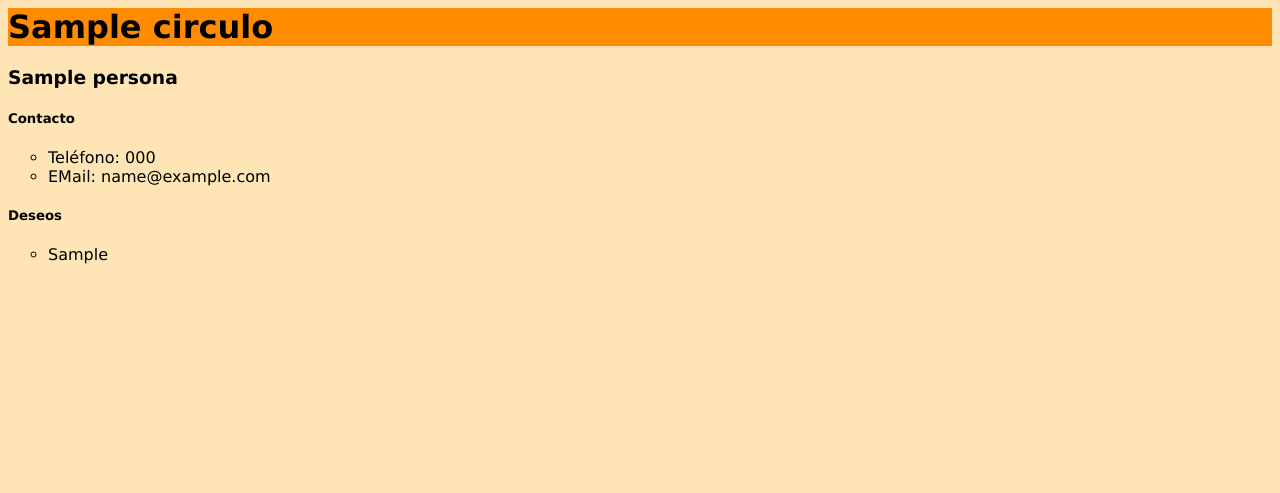
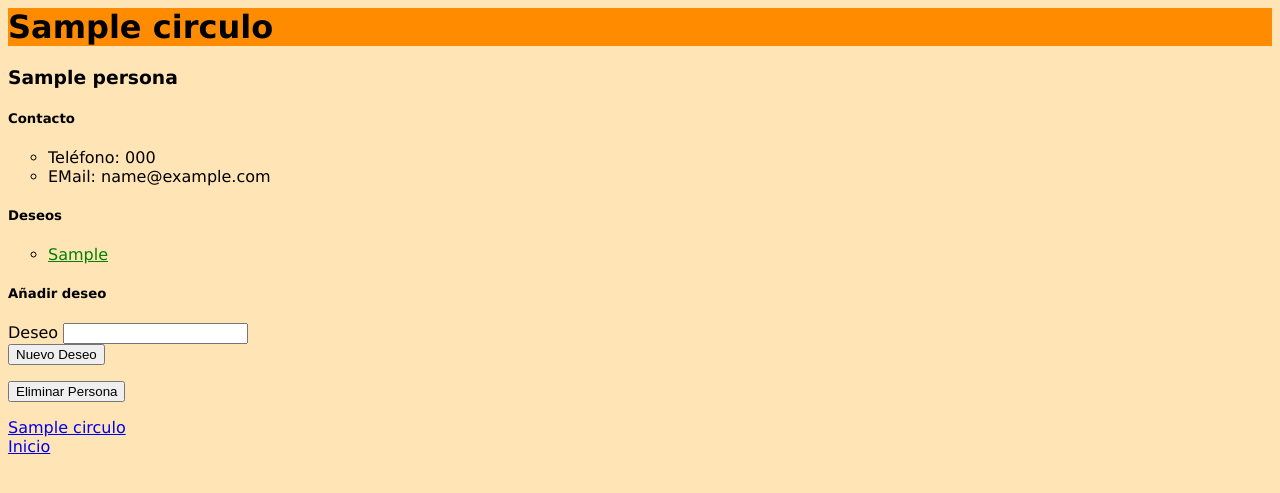
Before and after one commit to jstitch/gift_circle, a Django app: page /persona/1 in a window 1280 px wide. Shown: the top 493 px of the page. Run offline with Django 3.2, Linux system fonts and the light colour scheme; tables that the repository leaves empty hold one stand-in row (values such as "Sample post").

Commit message:
Webapp eliminar entidades. Navegacion.

```diff
--- a/GiftCircle/circulo/templates/circulo/circulo.html
+++ b/GiftCircle/circulo/templates/circulo/circulo.html
@@ -20,7 +20,7 @@
   {% endfor %}
 </ul>
 
-{% if not circulo.shuffeled %}
+{% if not circulo.shuffeled and circulo.persona_set.all|length > 2 %}
 <h5>Enviar</h5>
 <form action="{% url 'circulo:enviar_circulo' circulo.id %}" method="post">
   {% csrf_token %}
@@ -49,3 +49,5 @@
 {% csrf_token %}
   <input type="submit" value="Eliminar Circulo" />
 </form>
+
+<a href="{% url 'circulo:index' %}">Inicio</a>
--- a/GiftCircle/circulo/templates/circulo/persona.html
+++ b/GiftCircle/circulo/templates/circulo/persona.html
@@ -13,9 +13,32 @@
     <li>EMail: {{ persona.email}}</li>
   {% endif %}
 </ul>
+
+{% if persona.deseo_set.all|length > 0 %}
 <h5>Deseos</h5>
 <ul>
   {% for deseo in persona.deseo_set.all %}
-    <li>{{ deseo.deseo }}</li>
+    <li><a href="{% url 'circulo:deseo' deseo.id %}">{{ deseo.deseo }}</a></li>
   {% endfor %}
 </ul>
+{% endif %}
+
+<h5>Añadir deseo</h5>
+{% if error_message %}<p><strong>{{ error_message }}</strong></p>{% endif %}
+
+<form action="{% url 'circulo:nuevo_deseo' persona.id %}" method="post">
+{% csrf_token %}
+  <label for="deseo">Deseo</label>
+  <input type="text" name="deseo" id="deseo" value="" /><br />
+
+  <input type="submit" value="Nuevo Deseo" />
+</form>
+
+<form action="{% url 'circulo:eliminar_persona' persona.id %}" method="post">
+{% csrf_token %}
+  <input type="submit" value="Eliminar Persona" />
+</form>
+
+<a href="{% url 'circulo:circulo' persona.circulo.id %}">{{ persona.circulo.nombre }}</a>
+<br />
+<a href="{% url 'circulo:index' %}">Inicio</a>
--- a/GiftCircle/circulo/urls.py
+++ b/GiftCircle/circulo/urls.py
@@ -4,19 +4,19 @@ from . import views
 
 app_name = 'circulo'
 urlpatterns = [
-    # ex: /
     path('', views.IndexView.as_view(), name='index'),
-    # ex: /5
+
     path('<int:pk>', views.CirculoView.as_view(), name='circulo'),
-    # ex: /persona/4
     path('persona/<int:pk>', views.PersonaView.as_view(), name='persona'),
-    # ex: /deseo/3
     path('deseo/<int:pk>', views.DeseoView.as_view(), name='deseo'),
 
     path('<int:circulo_id>/enviar_circulo', views.enviar_circulo, name='enviar_circulo'),
 
     path('nuevo_circulo', views.nuevo_circulo, name='nuevo_circulo'),
     path('<int:circulo_id>/nueva_persona', views.nueva_persona, name='nueva_persona'),
+    path('<int:persona_id>/nuevo_deseo', views.nuevo_deseo, name='nuevo_deseo'),
 
     path('<int:circulo_id>/eliminar_circulo', views.eliminar_circulo, name='eliminar_circulo'),
+    path('<int:persona_id>/eliminar_persona', views.eliminar_persona, name='eliminar_persona'),
+    path('<int:deseo_id>/eliminar_deseo', views.eliminar_deseo, name='eliminar_deseo'),
 ]
--- a/GiftCircle/circulo/views.py
+++ b/GiftCircle/circulo/views.py
@@ -78,8 +78,34 @@ def nueva_persona(request, circulo_id):
     return HttpResponseRedirect(reverse('circulo:circulo', args=(circulo.id,)))
 
 
+def nuevo_deseo(request, persona_id):
+    persona = get_object_or_404(Persona, pk=persona_id)
+
+    deseo = Deseo(deseo=request.POST['deseo'])
+    deseo.persona = persona
+    deseo.save()
+
+    return HttpResponseRedirect(reverse('circulo:persona', args=(persona.id,)))
+
+
 def eliminar_circulo(request, circulo_id):
     circulo = get_object_or_404(Circulo, pk=circulo_id)
 
     circulo.delete()
     return HttpResponseRedirect(reverse('circulo:index'))
+
+
+def eliminar_persona(request, persona_id):
+    persona = get_object_or_404(Persona, pk=persona_id)
+
+    circulo = persona.circulo
+    persona.delete()
+    return HttpResponseRedirect(reverse('circulo:circulo', args=(circulo.id,)))
+
+
+def eliminar_deseo(request, deseo_id):
+    deseo = get_object_or_404(Deseo, pk=deseo_id)
+
+    persona = deseo.persona
+    deseo.delete()
+    return HttpResponseRedirect(reverse('circulo:persona', args=(persona.id,)))
--- a/gift_circle/gift_circle.py
+++ b/gift_circle/gift_circle.py
@@ -74,7 +74,7 @@ def enviar(data):
             regalos = "\n-".join(to['gifts'])
             if len(to['gifts']) > 1:
                 regalos = regalos[0:regalos.rfind("\n")] + "\no\n" + regalos[regalos.rfind("\n")+1:]
-            mensaje = "Hola %s!\nPara el intercambio te toco %s, que le gustaría recibir uno de lo siguiente:\n\n-%s.\n\nObsequios con un rango de $200 a $300\n\nfecha: Martes 24/Dic/2013" % (desde['name'],to['name'],regalos)
+            mensaje = "Hola %s!\nPara el intercambio te toco %s, que le gustaría recibir uno de lo siguiente:\n\n-%s." % (desde['name'],to['name'],regalos)
             sender = senderclass("","",destiny['dest'],desde['name'],mensaje)
             sender.send()
 
```
Also changed, not shown: GiftCircle/circulo/templates/circulo/deseo.html (+11 -0 lines).
